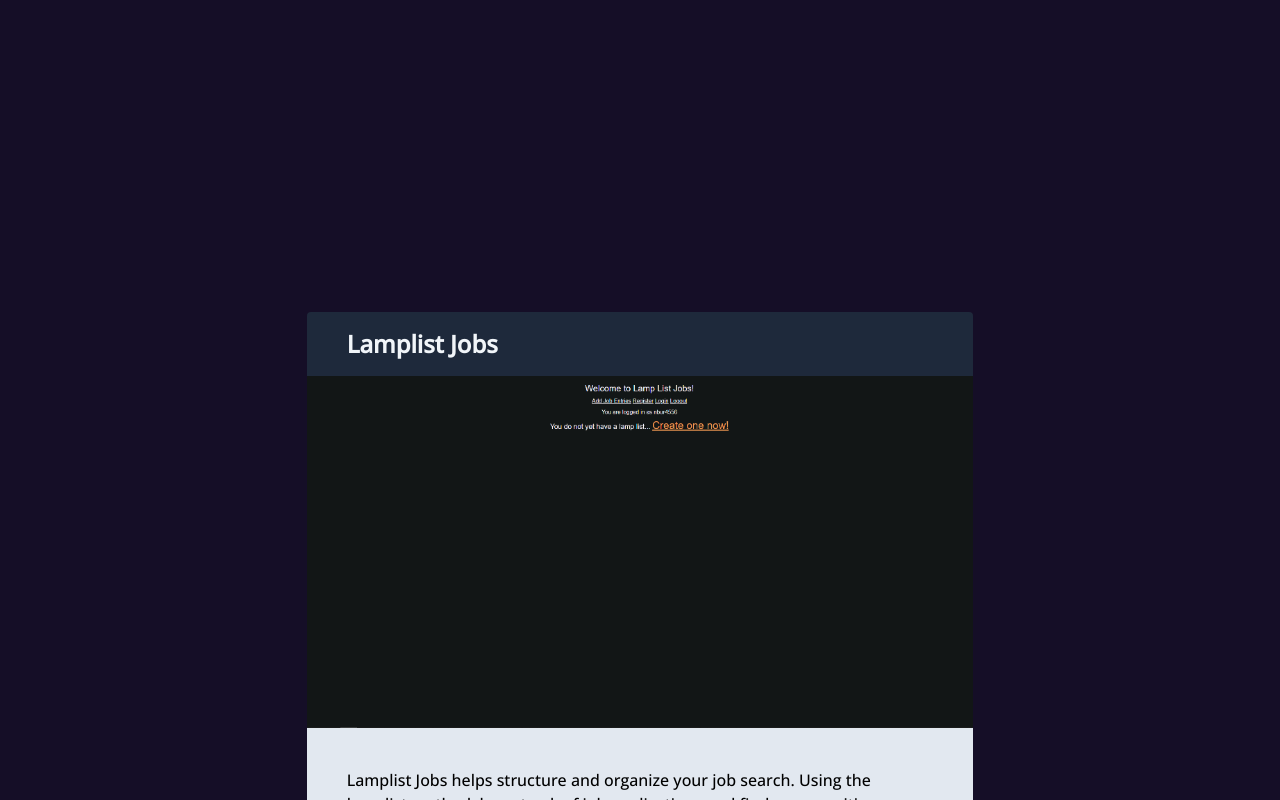
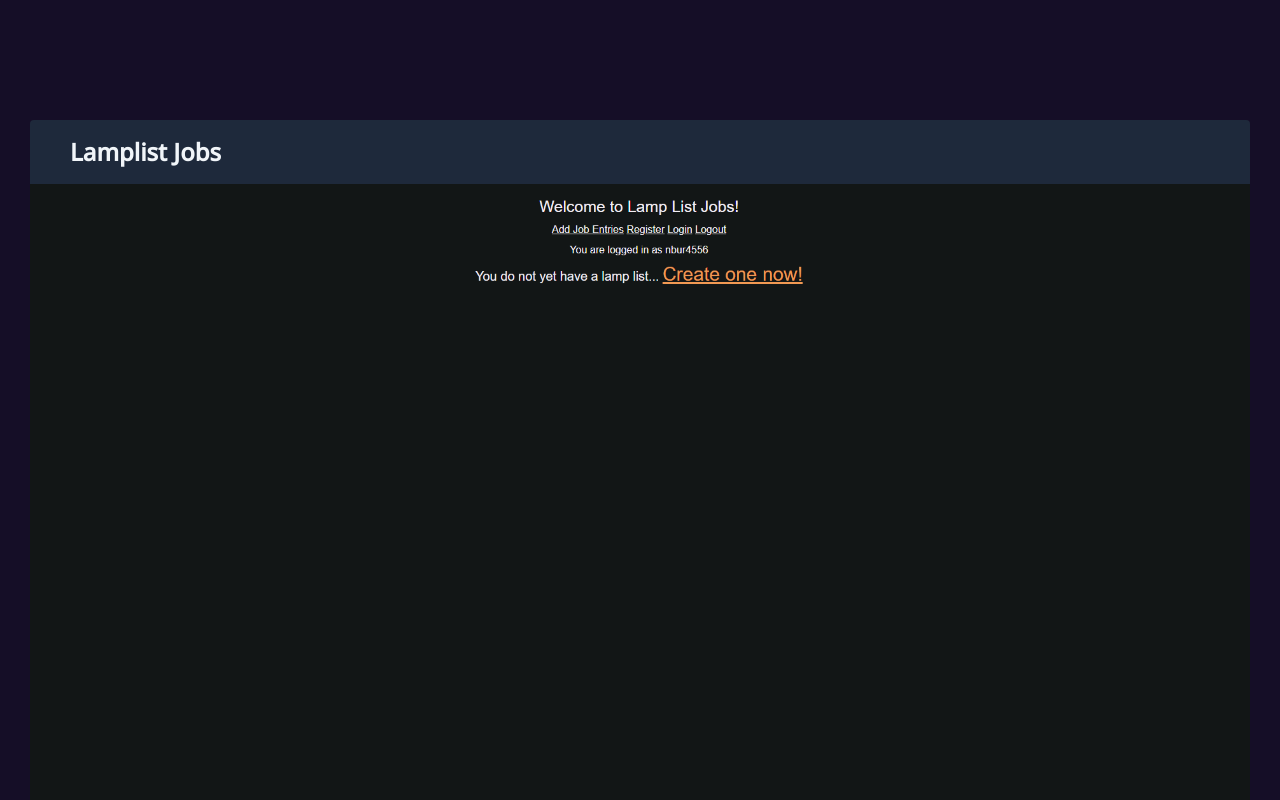
Before and after one commit to nbur4556/svkit-portfolio, a SvelteKit app: page / in a window 1280 px wide. Shown: the part 680-1480 px from the top of the page. Built offline with nearby package versions, Linux system fonts and the light colour scheme.

Commit message:
layout page content and sections

```diff
--- a/src/components/PageContent.svelte
+++ b/src/components/PageContent.svelte
@@ -1,3 +1,3 @@
-<section class="flex flex-col items-center space-y-48">
+<section class="flex flex-col max-w-1220px">
   <slot />
 </section>
--- a/src/components/PageSection.svelte
+++ b/src/components/PageSection.svelte
@@ -2,9 +2,6 @@
   export let testId: string = "";
 </script>
 
-<section
-  class="px-4 w-full flex flex-col justify-items-stretch space-y-4 lg:w-7/12 md:px-10"
-  data-cy={testId}
->
+<section class="flex flex-col" data-cy={testId}>
   <slot />
 </section>
--- a/src/routes/+page.svelte
+++ b/src/routes/+page.svelte
@@ -31,7 +31,7 @@
   });
 </script>
 
-<main class="bg-brand-900">
+<main class="flex flex-col items-center bg-brand-900">
   <NavigationBar />
   <PageContent>
     <Hero />
--- a/tailwind.config.cjs
+++ b/tailwind.config.cjs
@@ -1,4 +1,20 @@
 /** @type {import('tailwindcss').Config} */
+
+const colors = {
+  brand: {
+    900: "#150E27",
+  },
+  link: {
+    200: "#C5CAE7",
+    300: "#9CA4D7",
+  },
+};
+
+//TODO: Replace with theme sizes (sm, md lg)
+const sizes = {
+  "48px": "48px",
+  "1220px": "1220px",
+};
 
 module.exports = {
   content: ["./src/**/*.{html,js,svelte,ts}"],
@@ -10,20 +26,10 @@ module.exports = {
       width: "width",
     },
     extend: {
-      colors: {
-        brand: {
-          900: "#150E27",
-        },
-        link: {
-          100: "#E2E4F3",
-          200: "#C5CAE7",
-          300: "#9CA4D7",
-        },
-      },
-      //TODO: Replace with theme sizes (sm, md lg)
-      margin: {
-        "48px": "48px",
-      }
+      colors: colors,
+      margin: sizes,
+      width: sizes,
+      maxWidth: sizes,
     }
   },
   plugins: [],
```
